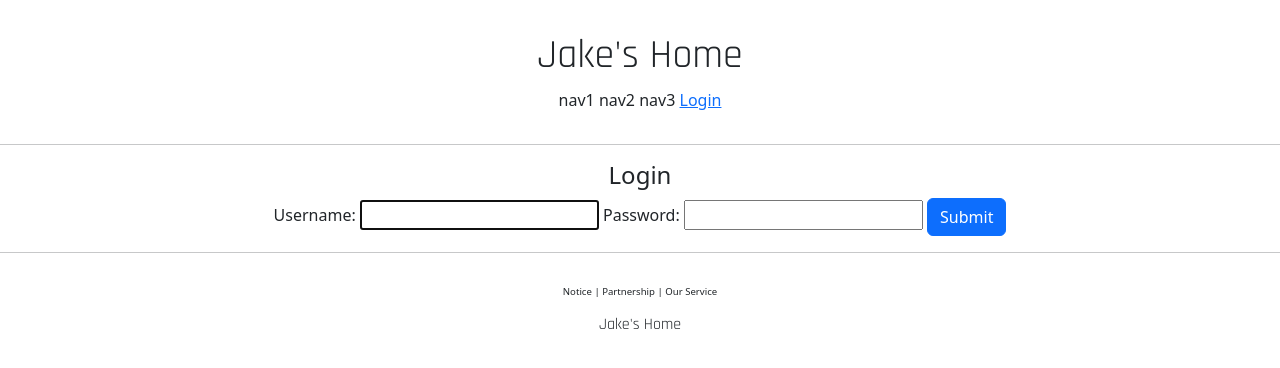
After one commit to JuhoYoun/My-Home, a Django app: page /account/login/ in a window 1280 px wide. The commit adds this page. Shown: the top 368 px of the page. Run offline with Django 4.2, Linux system fonts and the light colour scheme.

Commit message:
Lecture 22

```diff
--- /dev/null
+++ b/accountapp/templates/accountapp/login.html
@@ -0,0 +1,16 @@
+{% extends 'base.html' %}
+
+{% block content %}
+    <div style="text-align: center;">
+        <div>
+            <h4>Login</h4>
+        </div>
+        <div>
+            <form action="" method="post">
+                {% csrf_token %}
+                {{ form }}
+                <input type="submit" class="btn btn-primary">
+            </form>
+        </div>
+    </div>
+{% endblock %}
--- a/accountapp/urls.py
+++ b/accountapp/urls.py
@@ -14,6 +14,7 @@ Including another URLconf
     2. Add a URL to urlpatterns:  path('blog/', include('blog.urls'))
 """
 from django.contrib import admin
+from django.contrib.auth.views import LoginView, LogoutView
 from django.urls import path, include
 
 from accountapp.views import hello_world, AccountCreateView
@@ -25,4 +26,7 @@ app_name = "accountapp"
 urlpatterns = [
     path('hello_world/', hello_world, name='hello_world'),
     path('create/', AccountCreateView.as_view(), name='create'), # CSV를 가져와 쓸 때는 .as_view()를 해줘야한다.
+    # AccountCreateView는 views.py 에 선언된것을 가져왔다면 LoginView와 LogoutView는 장고에서 제공하는것을 가져왔다. 그래서 template_name을 여기서 지정한다.
+    path('login/', LoginView.as_view(template_name='accountapp/login.html'), name='login'),
+    path('logout/', LogoutView.as_view(), name='logout'),
 ]
--- a/pinterest/settings.py
+++ b/pinterest/settings.py
@@ -13,6 +13,8 @@ https://docs.djangoproject.com/en/4.1/ref/settings/
 from pathlib import Path
 import environ
 import os
+
+from django.urls import reverse_lazy
 
 env = environ.Env(
     # set casting, default value
@@ -133,6 +135,9 @@ STATICFILES_DIRS = [
     BASE_DIR / "static",
 ]
 
+LOGIN_REDIRECT_URL = reverse_lazy('accountapp:hello_world') # Class Based View 의 인자이므로 revese_lazy를 사용한다.
+LOGOUT_REDIRECT_URL = reverse_lazy('accountapp:login')
+
 # Default primary key field type
 # https://docs.djangoproject.com/en/4.1/ref/settings/#default-auto-field
 
--- a/templates/header.html
+++ b/templates/header.html
@@ -6,6 +6,18 @@
         <span>nav1</span>
         <span>nav2</span>
         <span>nav3</span>
-        <span>nav4</span>
+        {% if not user.is_authenticated %}
+        <!-- 이 경우 Logout 과 같이 next 인자를 넘겨주지 않았는데 login 화면에서 Login을 한번 더 누르면 url이 꼬였기 때문이다.-->
+        <!-- 또한 Login에 next 인자를 넘겨준다고 해도 여기 Login anker를 클릭하고 들어가는 경우 말고 주소창에 직접 /account/login 을
+        치고 로그인 화면으로 가는 경우 next 인자가 전달되지 않는다. 때문에 우리는 어찌됬든 LOGIN_REDIRECT_URL 을 설정 해줘야한다-->
+        <a href="{% url 'accountapp:login' %}">
+            <span>Login</span>
+        </a>
+        {% else %}
+        <!-- Login/Logout 할 때 get 방식으로 현재 위치 값을 가지는 next라는 인자를 넘겨줄 수 있다. Login/Logout 후 원래 위치로 돌아온다.-->
+        <a href="{% url 'accountapp:logout' %}?next={{ request.path }}">
+        <span>Logout</span>
+        </a>
+        {% endif %}
     </div>
 </div>
```
